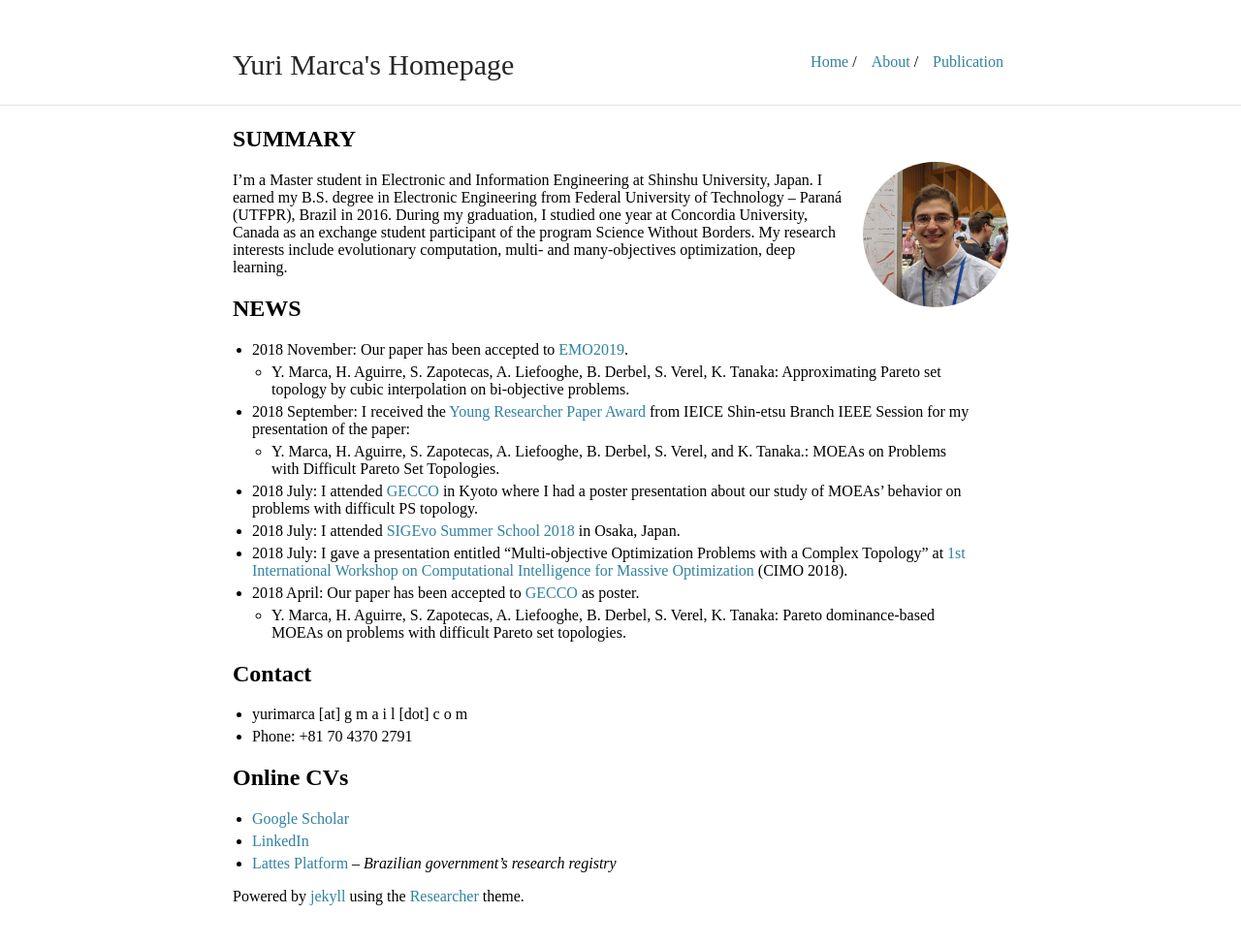
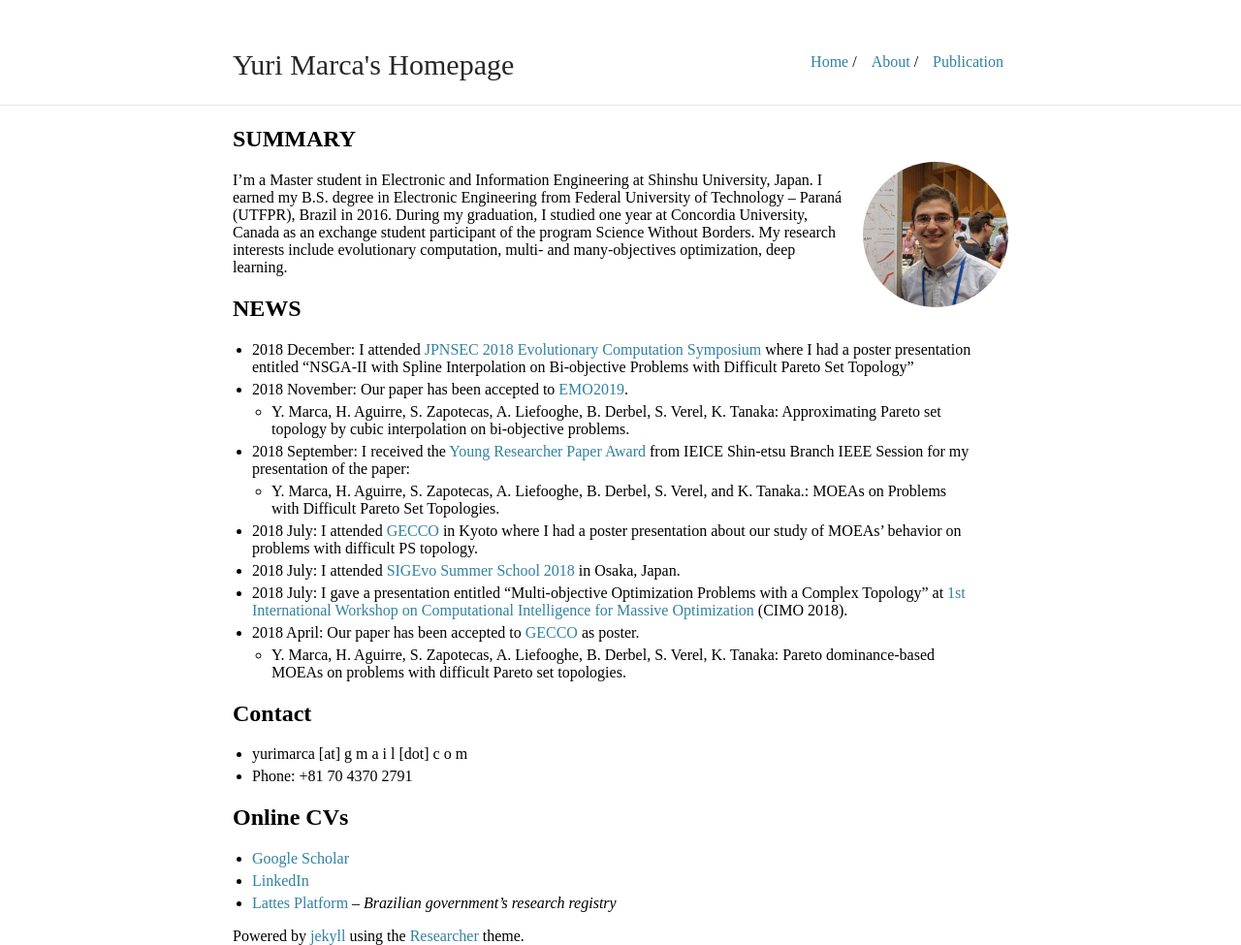
Before and after one commit to yurimarca/yurimarca.github.io, a Jekyll site: the page built from index.md, in a window 1280 px wide. Shown: the whole page at 97% size. Built offline with Jekyll 4.4.1, drawn with Linux system fonts in a browser that asks for light colours; before the commit the page ends 934 px from its top, so only the background shows below that.

Commit message:
Symposium participation - index update

```diff
--- a/index.md
+++ b/index.md
@@ -11,6 +11,7 @@ I'm a Master student in Electronic and Information Engineering at Shinshu Univer
 
 ## NEWS
 
+* 2018 December: I attended [JPNSEC 2018 Evolutionary Computation Symposium](http://www.jpnsec.org/symposium201803.html) where I had a poster presentation entitled "NSGA-II with Spline Interpolation on Bi-objective Problems with Difficult Pareto Set Topology"
 * 2018 November: Our paper has been accepted to [EMO2019](https://www.emo2019.org/).
   * Y. Marca, H. Aguirre, S. Zapotecas, A. Liefooghe, B. Derbel, S. Verel, K. Tanaka: Approximating Pareto set topology by cubic interpolation on bi-objective problems.
 * 2018 September: I received the [Young Researcher Paper Award](pdf/shinetsu2018_award.pdf) from IEICE Shin-etsu Branch IEEE Session for my presentation of the paper:
```
